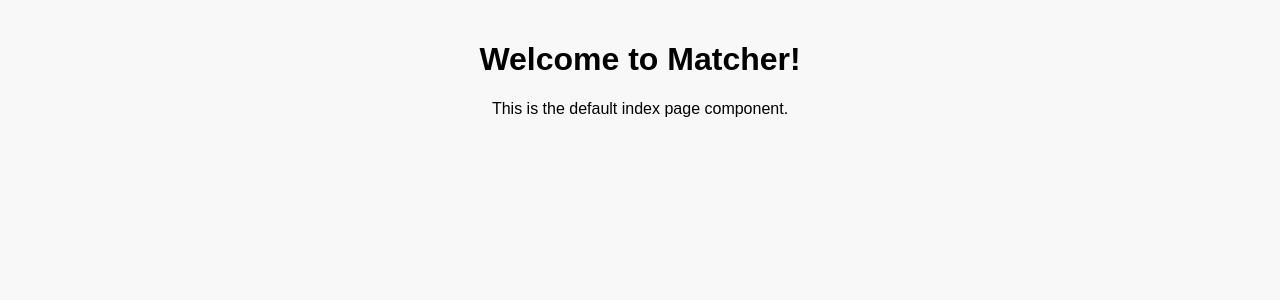
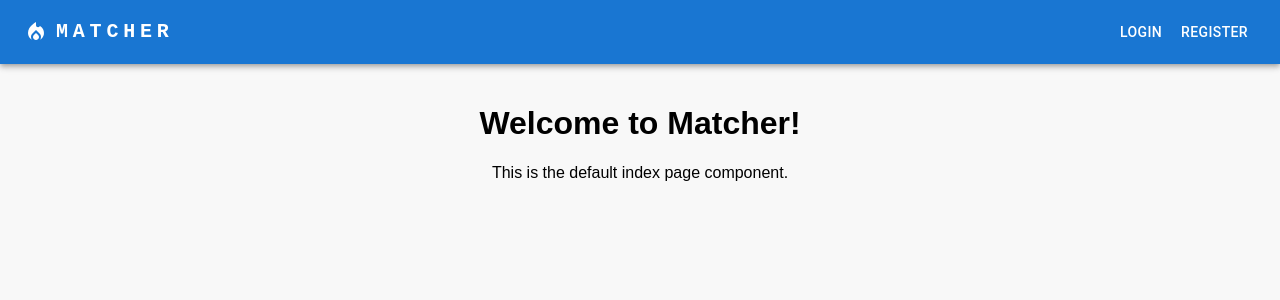
Before and after one commit to joonanykanen/matcher-app, a React (Create React App) app in the folder client/: page / in a window 1280 px wide. Shown: the top 300 px of the page. Built offline with nearby package versions, Linux system fonts and the light colour scheme.

Commit message:
feat: Added TopBar for non-logged-in-users

```diff
--- a/client/src/components/TopBar.js
+++ b/client/src/components/TopBar.js
@@ -60,9 +60,70 @@ function TopBar() {
     // Implement Logout functionality if needed here
   };
 
+  const handleLoginClick = () => {
+    navigate('/login');
+  };
+
+  const handleRegisterClick = () => {
+    navigate('/register');
+  };
+
   if (!user) {
-    return null;
-  }
+    return (
+      <Box sx={{ flexGrow: 1 }}>
+        <AppBar position="static">
+          <Container maxWidth="xl">
+            <Toolbar disableGutters>
+              <LocalFireDepartmentIcon sx={{ display: { xs: 'none', md: 'flex' }, mr: 1 }} />
+                <Typography
+                  variant="h6"
+                  noWrap
+                  component="a"
+                  href="/"
+                  sx={{
+                    mr: 2,
+                    display: { xs: 'none', md: 'flex' },
+                    fontFamily: 'monospace',
+                    fontWeight: 700,
+                    letterSpacing: '.3rem',
+                    color: 'inherit',
+                    textDecoration: 'none',
+                  }}
+                >
+                  MATCHER
+                </Typography>
+                <LocalFireDepartmentIcon sx={{ display: { xs: 'flex', md: 'none' }, mr: 1 }} />
+                <Typography
+                  variant="h5"
+                  noWrap
+                  component="a"
+                  href="/"
+                  sx={{
+                    mr: 2,
+                    display: { xs: 'flex', md: 'none' },
+                    flexGrow: 1,
+                    fontFamily: 'monospace',
+                    fontWeight: 700,
+                    letterSpacing: '.3rem',
+                    color: 'inherit',
+                    textDecoration: 'none',
+                  }}
+                >
+                  MATCHER
+                </Typography>
+              <Box sx={{ flexGrow: 1, display: { xs: 'none', md: 'flex' } }} />
+              {!user && (
+                <Box  >
+                  <Button color="inherit" onClick={handleLoginClick}>Login</Button>
+                  <Button color="inherit" onClick={handleRegisterClick}>Register</Button>
+                </Box>
+              )}
+            </Toolbar>
+          </Container>
+        </AppBar>
+      </Box>
+    );
+  } else {
     return (
       <AppBar position="static">
         <Container maxWidth="xl">
@@ -187,6 +248,7 @@ function TopBar() {
       </AppBar>
     );
   }
+}
 export default TopBar;
 
 // eof
```
Lines whose indentation alone changed are shown as unchanged.
